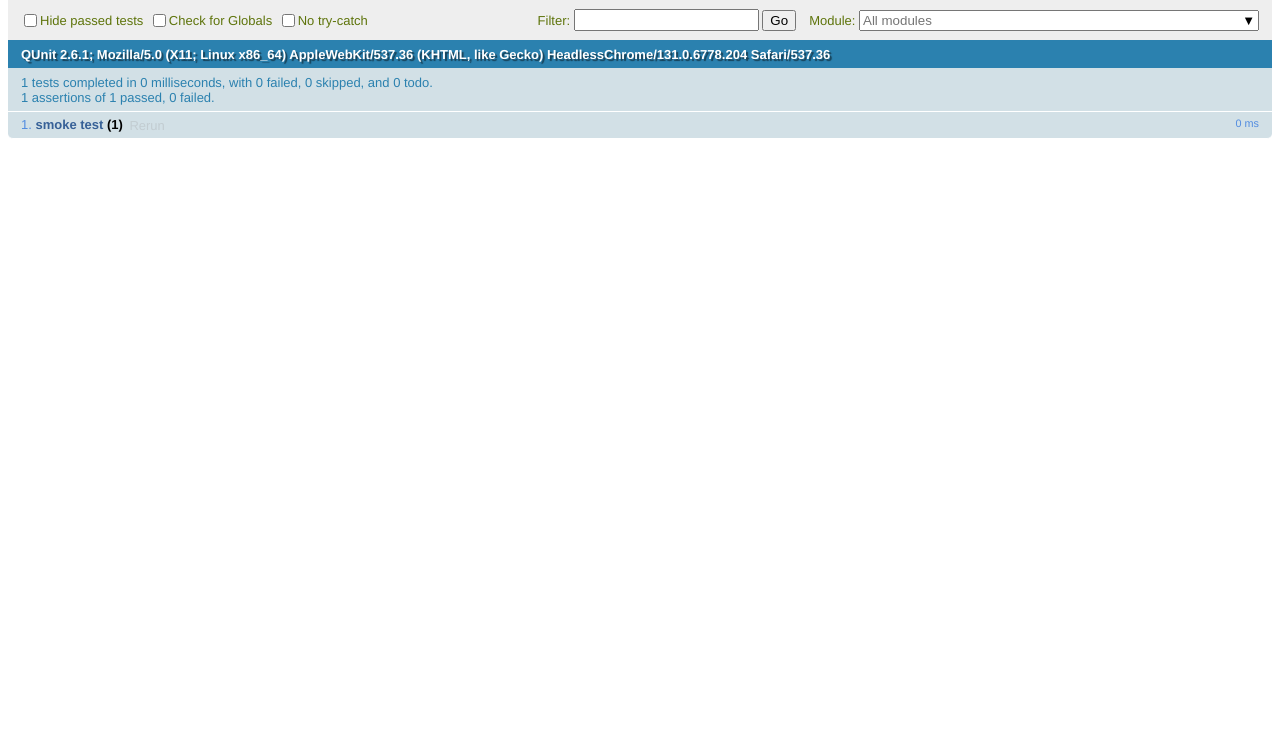
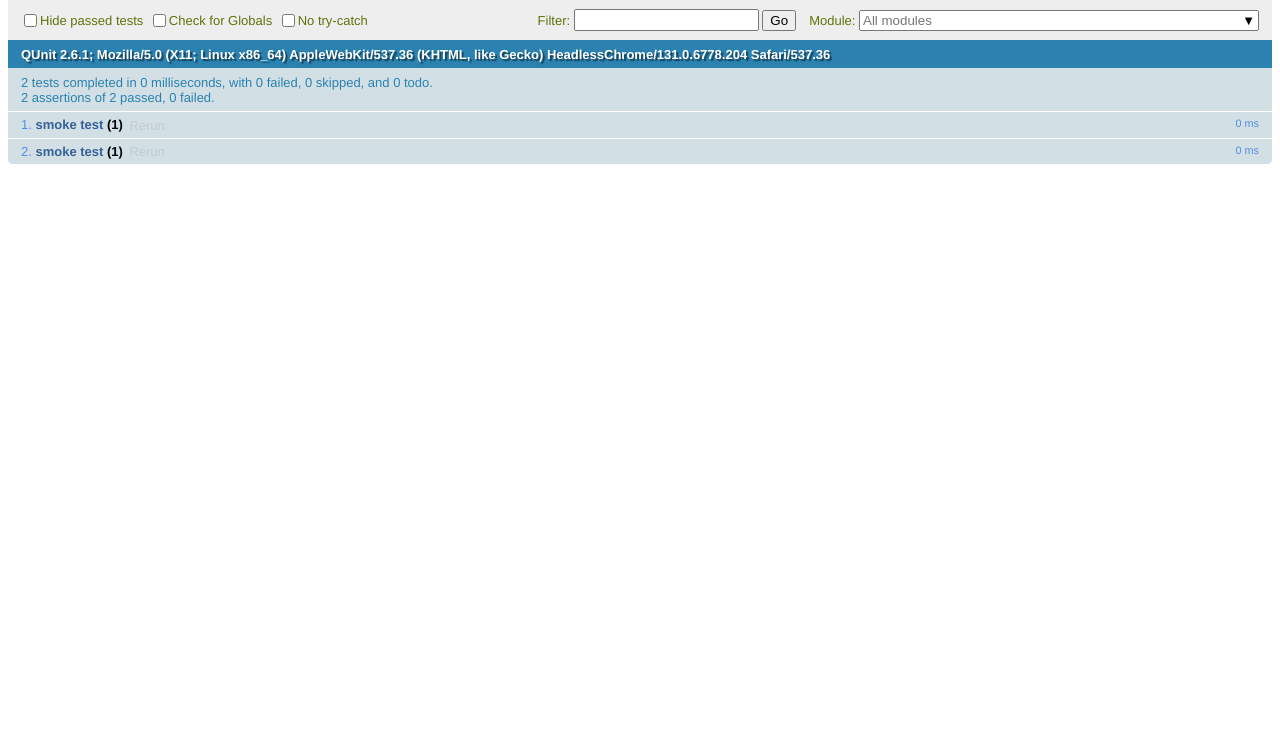
Before and after one commit to Iain-S/HiFiDrawJS, a plain HTML site: page qunit.html in a window 1280 px wide. Shown: the part 61-800 px from the top of the page. Drawn offline with Linux system fonts and the light colour scheme.

Commit message:
Further to the last commit message, also trying out qunit as a testing library.

```diff
--- a/qunit.html
+++ b/qunit.html
@@ -18,6 +18,9 @@
     QUnit.test("smoke test", function (assert) {
       assert.equal(1, 1, "Maths works!");
     });
+	QUnit.test("smoke test", function (assert) {
+      assert.equal(1, 1, "Maths works!");
+    });
   </script>
 </body>
 </html>
```
